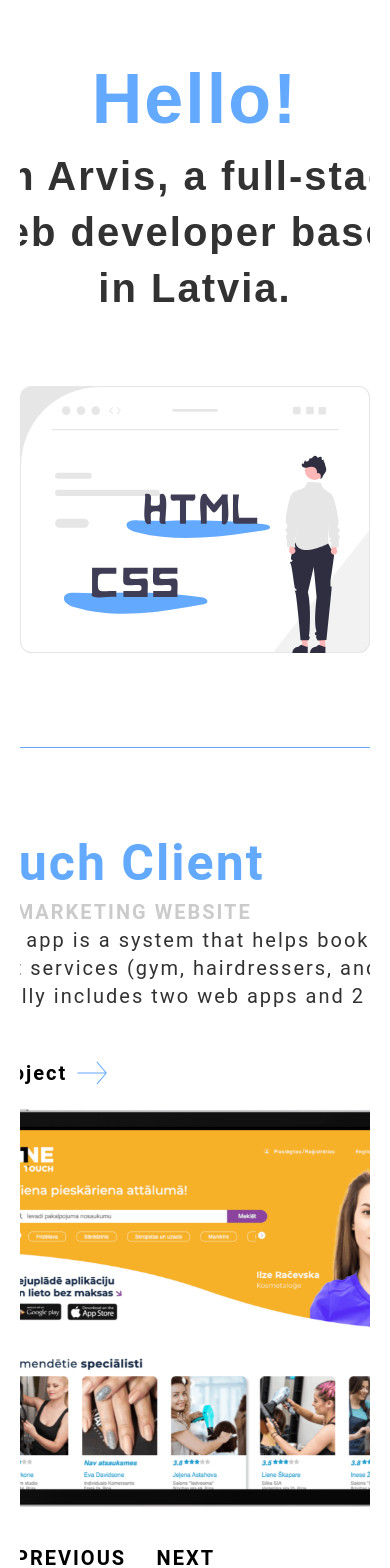
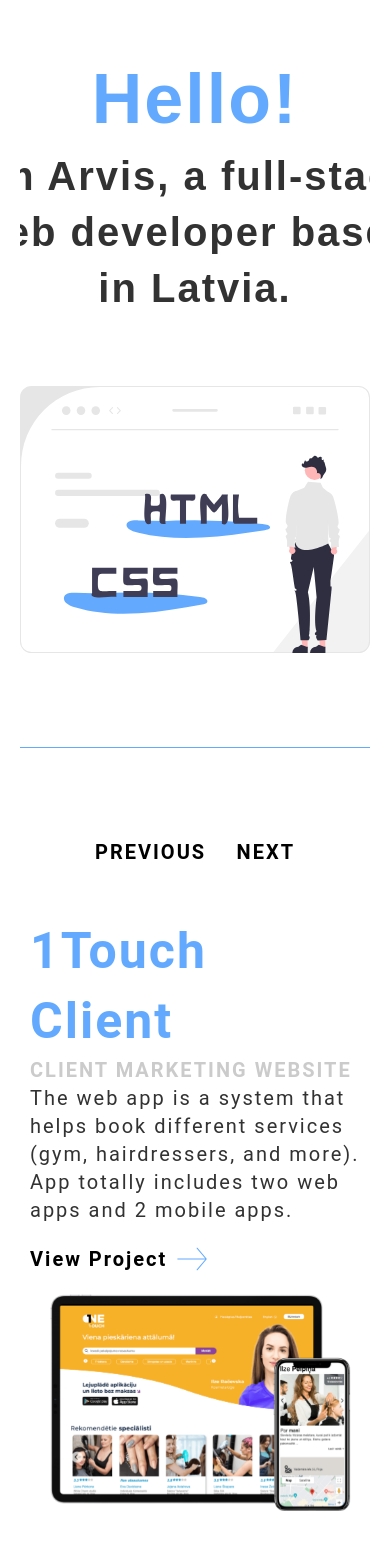
Before and after one commit to YourGuruNet/portfolio-REACT, a React (Create React App) app: page / in a window 390 px wide. Shown: the top 1568 px of the page. Built offline with nearby package versions, Linux system fonts and the light colour scheme; a web font is replaced by a local one.

Commit message:
mob done

```diff
--- a/src/components/Slider/Slide.js
+++ b/src/components/Slider/Slide.js
@@ -57,6 +57,7 @@
   }
 
   @media screen and (max-width: 1100px) {
+    min-height: 70vh;
     justify-content: flex-start;
     margin: 5rem 0rem  0rem 0rem;
     padding: 0;
@@ -158,7 +159,7 @@
 max-height: 40rem;
 height: 100%;
 @media screen and (max-width: 1100px) {
-
+  width: 100%;
   margin-left: 3rem;
   }
 `;
@@ -176,6 +177,12 @@
 @media screen and (max-width: 1100px) {
   width: 100%;
   margin-left: -2rem;
+
+  ${(props) =>
+    (props.isMobile &&
+      css`
+       margin-left: 0;
+`)}
 }
 `;
 
--- a/src/components/Slider/Slider.js
+++ b/src/components/Slider/Slider.js
@@ -85,7 +85,7 @@
   return (
     <SliderWrapper>
       <Slide slide={slides[selectedSlide]} removeSlide={removeSlide} nextImage={nextImage} prevImage={prevImage}/>
-      <ButtonRow><Button  onClick={() => prevImage()} >Previous</Button><Button  onClick={() => nextImage()}>Next</Button></ButtonRow>
+      <ButtonRow><Button onClick={() => prevImage()} >Previous</Button><Button  onClick={() => nextImage()}>Next</Button></ButtonRow>
     </SliderWrapper>
   )
 }
@@ -161,7 +161,10 @@
   flex-direction: row;
   margin-bottom: 2rem;
   @media screen and (max-width: 1100px) {
+    position: relative;
     margin-top: 6rem;
     margin-bottom: 0rem;
+    bottom: auto;
+    right: auto;
   }
 `;
```
